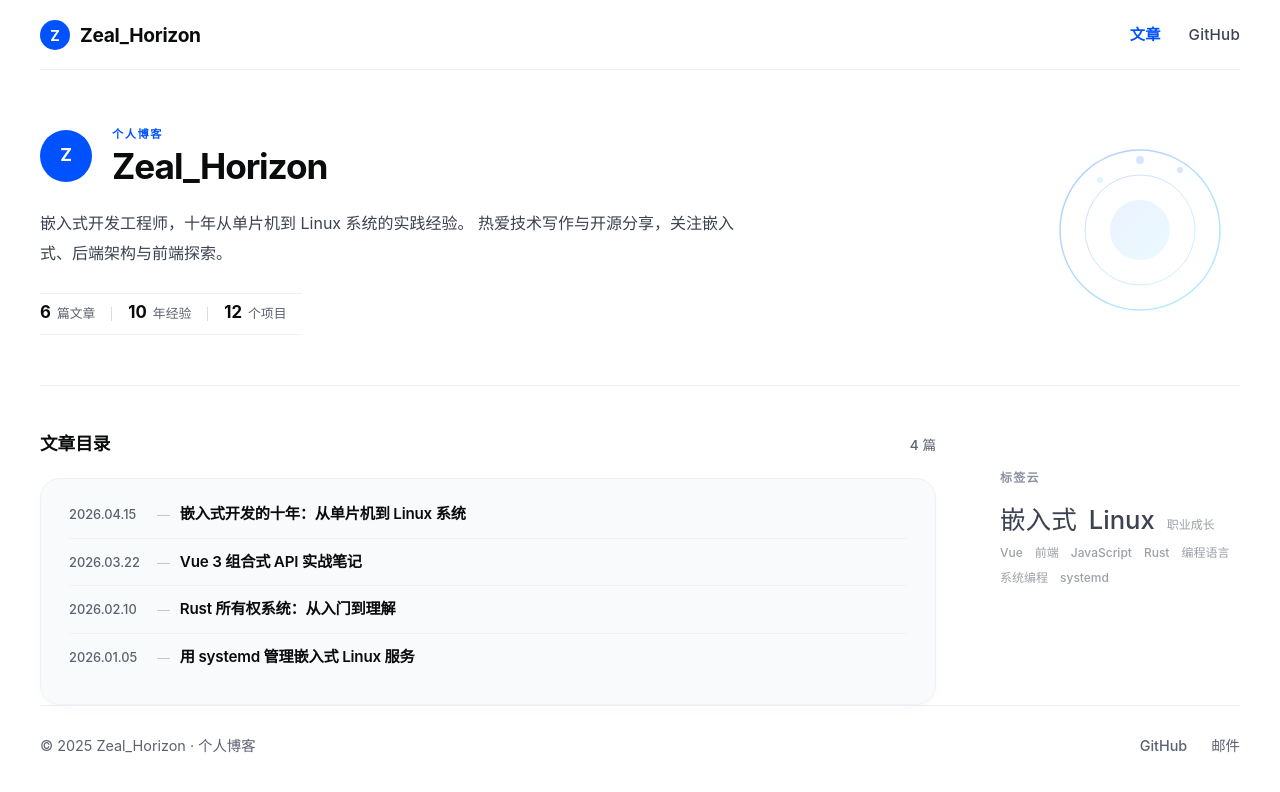
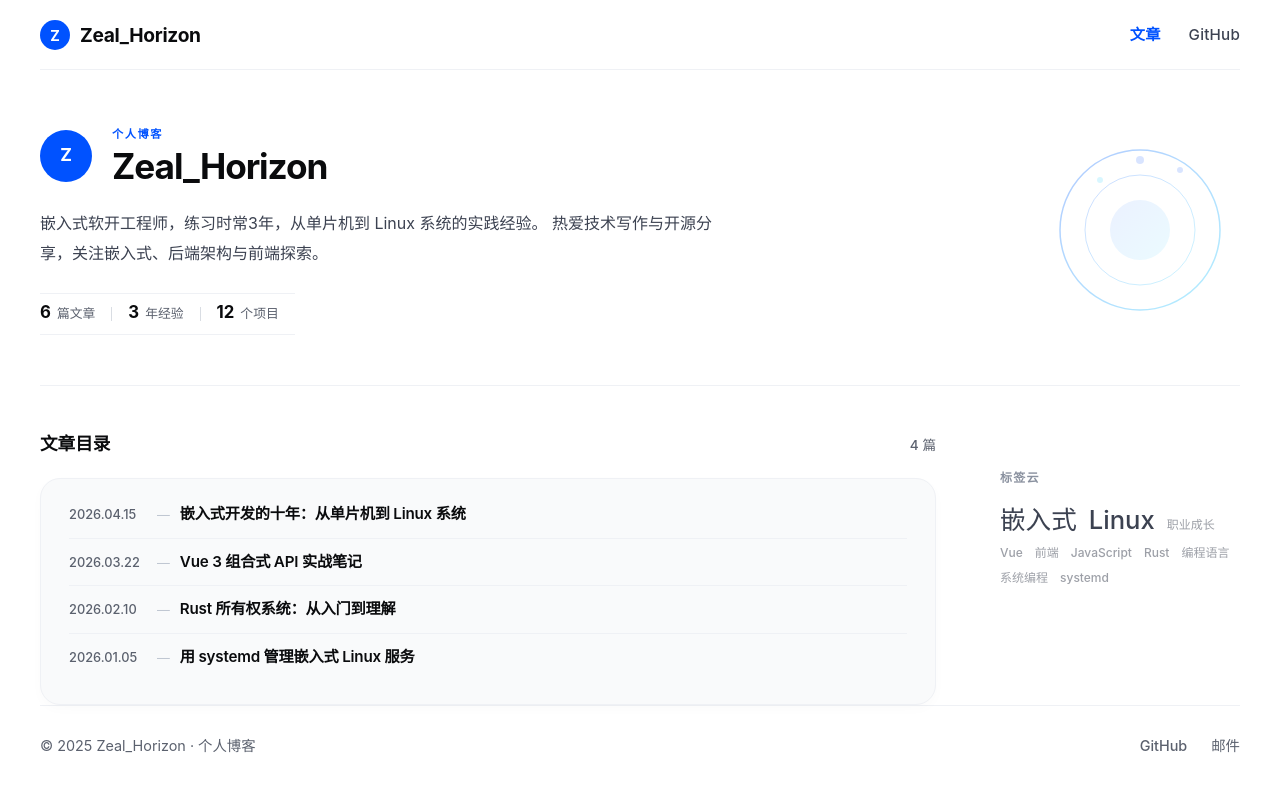
Before and after one commit to Zeal-Horizon/my-blog, a Vue app: page / in a window 1280 px wide. Shown: the top 792 px of the page. Built offline with nearby package versions, Linux system fonts and the light colour scheme.

Commit message:
更新个人简介描述
将"嵌入式开发工程师，十年"更新为"嵌入式软开工程师，练习时常3年"，同步更新经验统计数值。

```diff
--- a/src/components/HeroSection.vue
+++ b/src/components/HeroSection.vue
@@ -11,7 +11,7 @@
         </div>
 
         <p class="author-bio">
-          嵌入式开发工程师，十年从单片机到 Linux 系统的实践经验。
+          嵌入式软开工程师，练习时常3年，从单片机到 Linux 系统的实践经验。
           热爱技术写作与开源分享，关注嵌入式、后端架构与前端探索。
         </p>
 
@@ -22,7 +22,7 @@
           </div>
           <div class="stat-divider"></div>
           <div class="stat-item">
-            <span class="stat-value">10</span>
+            <span class="stat-value">3</span>
             <span class="stat-label">年经验</span>
           </div>
           <div class="stat-divider"></div>
```
